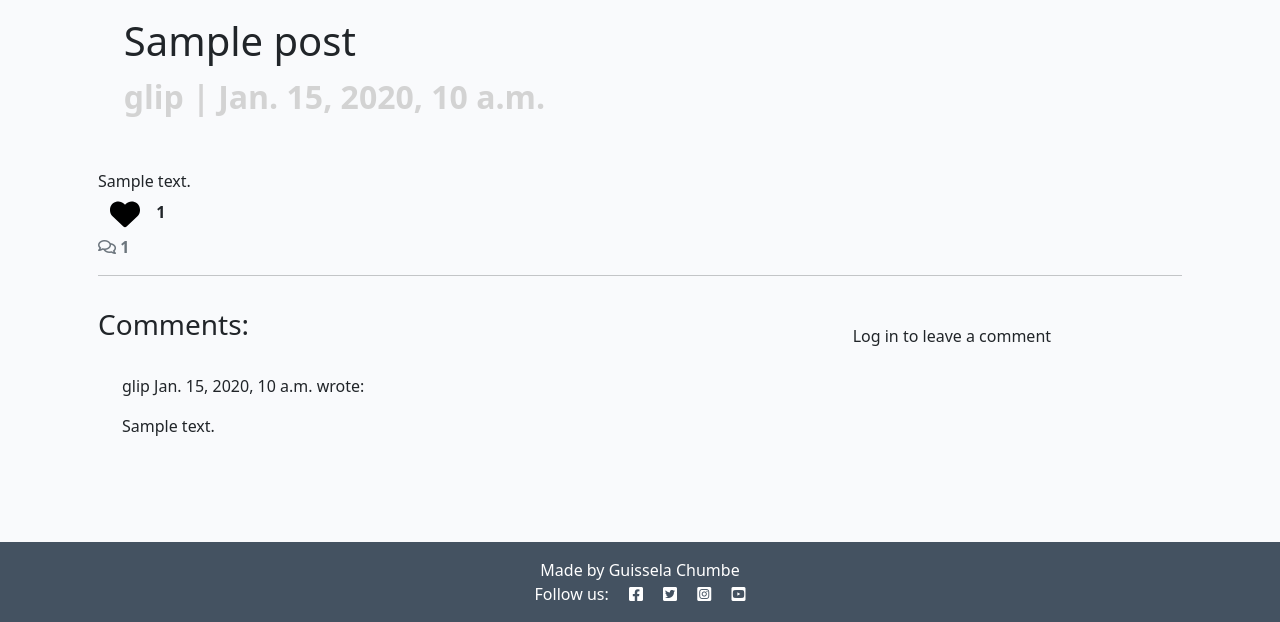
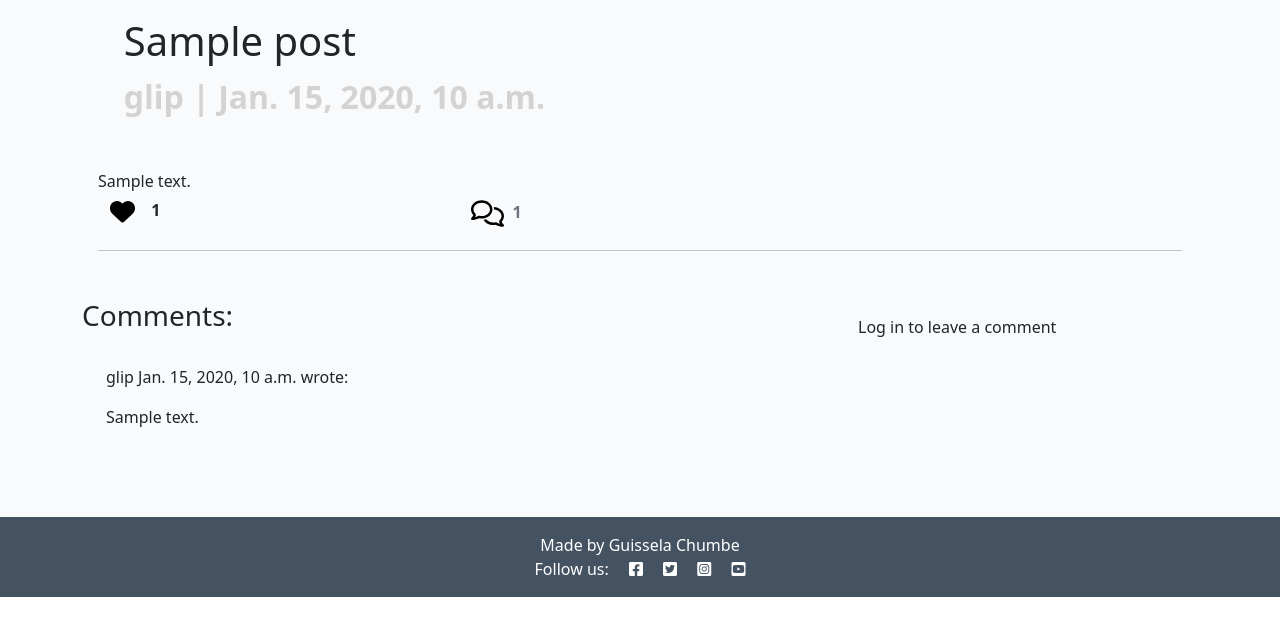
Before and after one commit to guisselacp/get-lost-peru, a Django app: a page that uses blog/templates/blog/post_detail.html in a window 1280 px wide. Shown: the part 260-882 px from the top of the page. After the commit the page ends 857 px from the top, so only its background shows below. Run offline with Django 4.2, Linux system fonts and the light colour scheme; data comes from the database, SQL or seed files in the repository; tables that the repository leaves empty hold one stand-in row (values such as "Sample post"); some libraries are stand-ins or nearby versions.

Commit message:
Add update icons and style

```diff
--- a/blog/templates/blog/post_detail.html
+++ b/blog/templates/blog/post_detail.html
@@ -62,15 +62,16 @@
 
                           </div>
                         </div>
-              </div>
-      </div>
-    <!-- Displaying count of comments -->
-    <div class="row">
-        <div class="col-12">
-            <strong class="text-secondary">
-                <i class="far fa-comments"></i> {{ comment_count }}
-            </strong>
-        </div>
+                    </div>
+                    <!-- Displaying count of comments -->
+                    <div class="col-4">
+                      <strong class="text-secondary">
+                        <img src="{% static 'icons/comments-regular.svg' %}" class="comment-icon" alt="comment icon"></i>
+                        <span class="like-num"> {{ comment_count }} </span>
+                        <!--i class="far fa-comments "></i> {{ comment_count }}-->
+                      </strong>
+                    </div>
+                </div>
         <div class="col-12">
             <hr>
         </div>
--- a/blog/views.py
+++ b/blog/views.py
@@ -99,9 +99,6 @@ def comment_edit(request, slug, comment_id):
 
         queryset = Post.objects.filter(status=1)
         post = get_object_or_404(queryset, slug=slug)
-        liked = False
-        if post.likes.filter(id=self.request.user.id).exists():
-            liked = True
         comment = get_object_or_404(Comment, pk=comment_id)
         comment_form = CommentForm(data=request.POST, instance=comment)
 
--- a/static/css/style.css
+++ b/static/css/style.css
@@ -57,8 +57,8 @@ body {
 }
 
 .like-icon {
-    width: 30px;
-    height: 30px;
+    width: 25px;
+    height: 25px;
     margin: 6px;
 }
 
@@ -70,14 +70,14 @@ body {
 }
 
 .comment-icon {
-    width: 30px;
-    height: 30px;
-    margin: 6px;
+    width: 33px;
+    height: 33px;
+    margin: 4px;
 }
 
 .like-num {
     font-weight: bold;
-    color: var(--black);
+
 }
 
 .profile-image {
```
Also changed, not shown: blog/templates/blog/index.html (+6 -1 lines), static/icons/comments-regular.svg (added), 2 other files.
